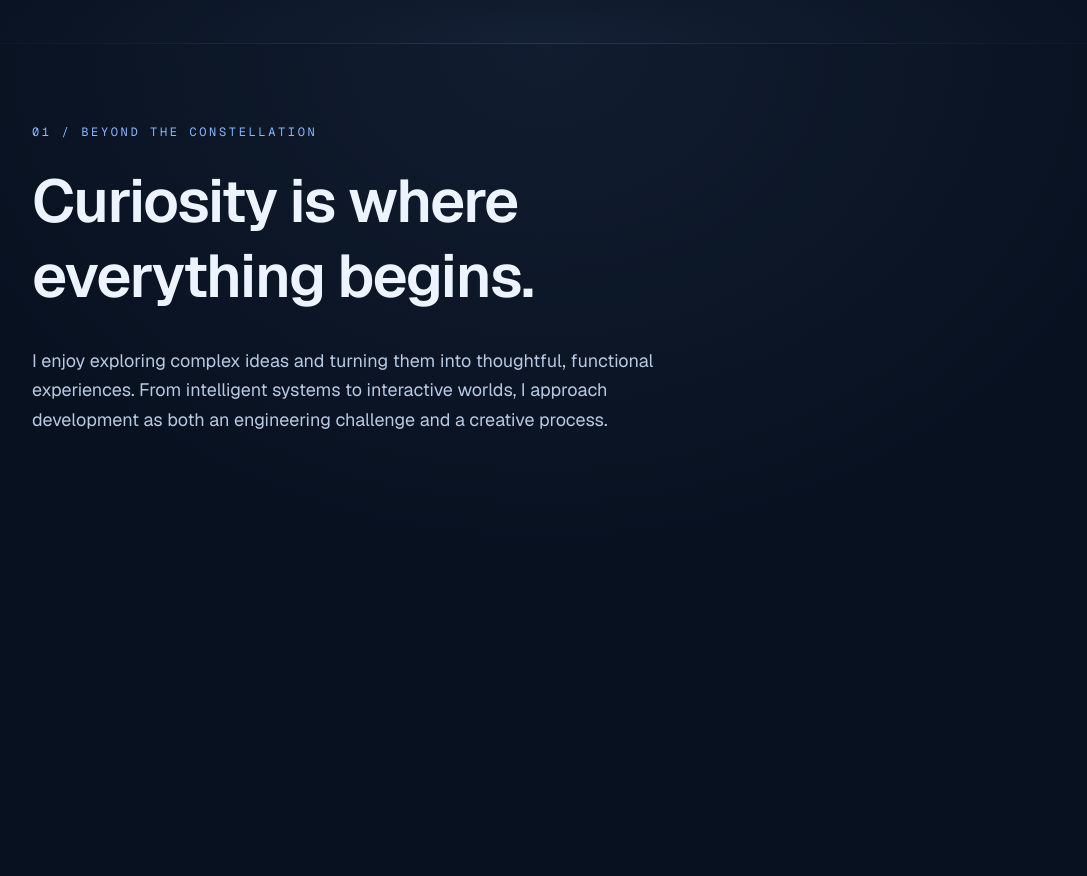
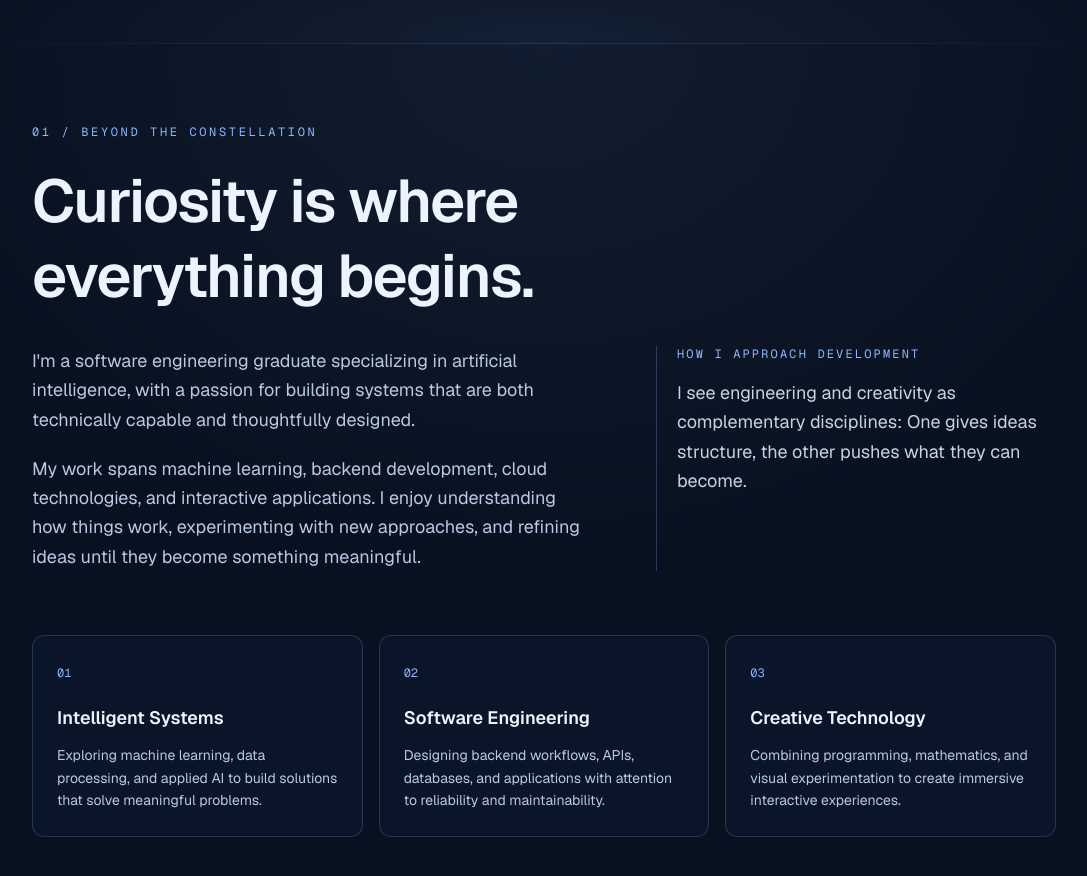
Before and after one commit to Matf021/matias-portfolio, a Next.js app: page / in a window 1280 px wide. Shown: the part 900-1776 px from the top of the page, without its empty margins (96-1183 px from the left). Before the commit the page ends 1494 px from the top, so only its background shows below. Built offline with nearby package versions, Linux system fonts and the light colour scheme; no server answers.

Commit message:
feat: Build about section

```diff
--- a/src/app/page.tsx
+++ b/src/app/page.tsx
@@ -1,4 +1,5 @@
 import CinematicHero from "@/components/home/CinematicHero";
+import AboutSection from "@/components/home/AboutSection";
 
 export default function Home() {
   return (
@@ -27,41 +28,7 @@ export default function Home() {
       </div>
 
       {/* D.6 — Atmospheric transition prototype */}
-      <section
-        id="introduction"
-        aria-labelledby="introduction-heading"
-        className="relative isolate overflow-hidden px-5 pb-32 pt-16 sm:px-6 sm:pb-40 sm:pt-20"
-      >
-        <div
-          aria-hidden="true"
-          className="
-            pointer-events-none absolute inset-x-0 top-0 -z-10 h-[32rem]
-            bg-[radial-gradient(ellipse_at_50%_0%,rgba(138,184,255,0.07),transparent_72%)]
-          "
-        />
-
-        <div className="mx-auto max-w-5xl">
-          <p className="mb-6 font-mono text-xs uppercase tracking-[0.22em] text-accent">
-            01 / Beyond the Constellation
-          </p>
-
-          <h2
-            id="introduction-heading"
-            className="max-w-3xl text-4xl font-semibold leading-tight tracking-tight text-foreground sm:text-5xl lg:text-6xl"
-          >
-            Curiosity is where
-            <br />
-            everything begins.
-          </h2>
-
-          <p className="mt-8 max-w-2xl text-base leading-relaxed text-text-secondary sm:text-lg">
-            I enjoy exploring complex ideas and turning them into
-            thoughtful, functional experiences. From intelligent
-            systems to interactive worlds, I approach development
-            as both an engineering challenge and a creative process.
-          </p>
-        </div>
-      </section>
+      <AboutSection />
     </main>
   );
 }
--- /dev/null
+++ b/src/components/home/AboutSection.tsx
@@ -0,0 +1,104 @@
+
+const focusAreas = [
+    {
+        number: "01",
+        title: "Intelligent Systems",
+        description:
+            "Exploring machine learning, data processing, and applied AI to build solutions that solve meaningful problems.",
+    },
+    {
+        number: "02",
+        title: "Software Engineering",
+        description:
+            "Designing backend workflows, APIs, databases, and applications with attention to reliability and maintainability.",
+    },
+    {
+        number: "03",
+        title: "Creative Technology",
+        description:
+            "Combining programming, mathematics, and visual experimentation to create immersive interactive experiences.",
+    },
+];
+
+export default function AboutSection() {
+    return (
+        <section
+            id="introduction"
+            aria-labelledby="introduction-heading"
+            className="relative isolate overflow-hidden px-5 pb-32 pt-16 sm:px-6 sm:pb-40 sm:pt-20"
+        >
+            <div
+                aria-hidden="true"
+                className="pointer-events-none absolute inset-x-0 top-0 -z-10 h-[32rem] bg-[radial-gradient(ellipse_at_50%_0%,rgba(138,184,255,0.07),transparent_72%)]"
+            />
+
+            <div className="mx-auto max-w-5xl">
+                <p className="mb-6 font-mono text-xs uppercase tracking-[0.22em] text-accent">
+                    01 / Beyond the Constellation
+                </p>
+
+                <h2
+                    id="introduction-heading"
+                    className="max-w-3xl text-4xl font-semibold leading-tight tracking-tight text-foreground sm:text-5xl lg:text-6xl"
+                >
+                    Curiosity is where
+                    <br />
+                    everything begins.
+                </h2>
+
+                <div className="mt-8 grid gap-8 md:grid-cols-[1.4fr_1fr] md:gap-16">
+                    <div className="space-y-5 text-base leading-relaxed text-text-secondary sm:text-lg">
+                        <p>
+                            I&apos;m a software engineering graduate specializing
+                            in artificial intelligence, with a passion for
+                            building systems that are both technically capable
+                            and thoughtfully designed.
+                        </p>
+
+                        <p>
+                            My work spans machine learning, backend
+                            development, cloud technologies, and interactive
+                            applications. I enjoy understanding how things
+                            work, experimenting with new approaches, and
+                            refining ideas until they become something
+                            meaningful.
+                        </p>
+                    </div>
+
+                    <div className="border-l border-accent/25 pl-5">
+                        <p className="font-mono text-xs uppercase tracking-[0.18em] text-accent">
+                            How I approach development
+                        </p>
+
+                        <p className="mt-4 text-lg leading-relaxed text-foreground/85">
+                            I see engineering and creativity as complementary
+                            disciplines: One gives ideas structure, the other
+                            pushes what they can become.
+                        </p>
+                    </div>
+                </div>
+
+                <div className="mt-16 grid gap-4 sm:grid-cols-3">
+                    {focusAreas.map((area) => (
+                        <article
+                            key={area.number}
+                            className="rounded-xl border border-border/70 bg-surface/25 p-6 transition-colors duration-300 hover:border-accent/35 hover:bg-surface/40"
+                        >
+                            <span className="font-mono text-xs text-accent">
+                                {area.number}
+                            </span>
+
+                            <h3 className="mt-5 text-lg font-semibold text-foreground">
+                                {area.title}
+                            </h3>
+
+                            <p className="mt-3 text-sm leading-relaxed text-text-secondary">
+                                {area.description}
+                            </p>
+                        </article>
+                    ))}
+                </div>
+            </div>
+        </section>
+    );
+}
```
